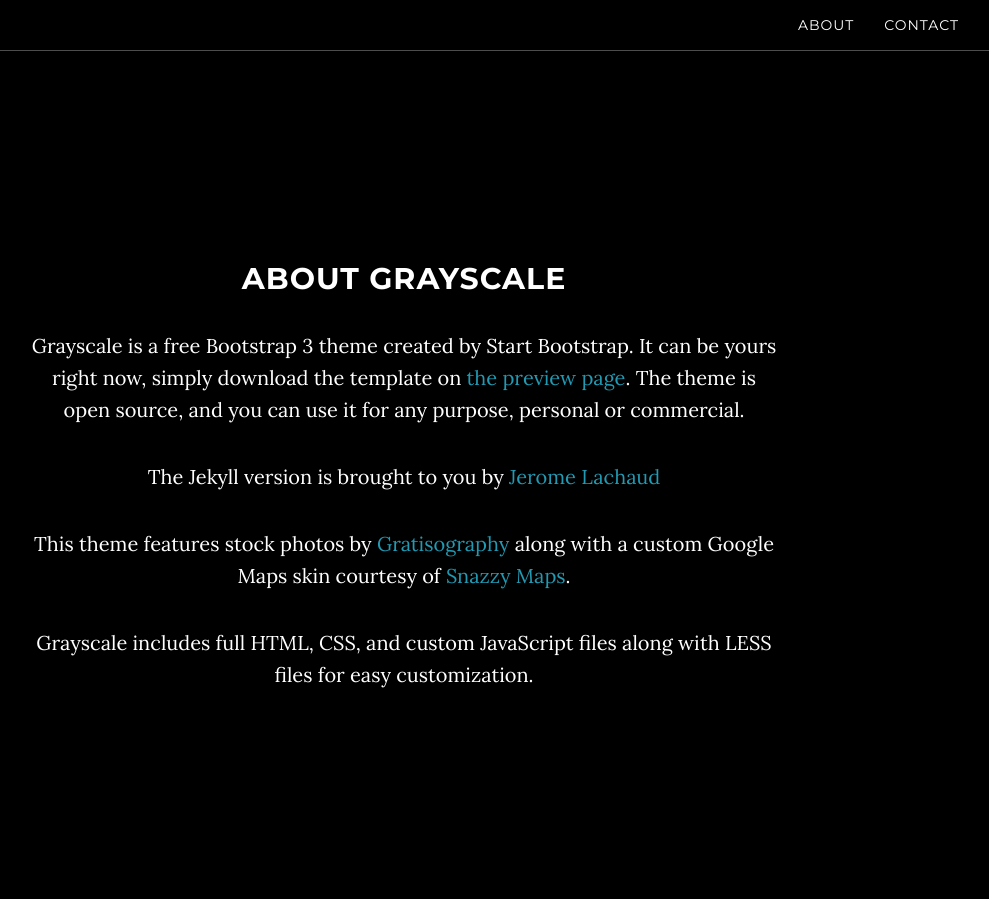
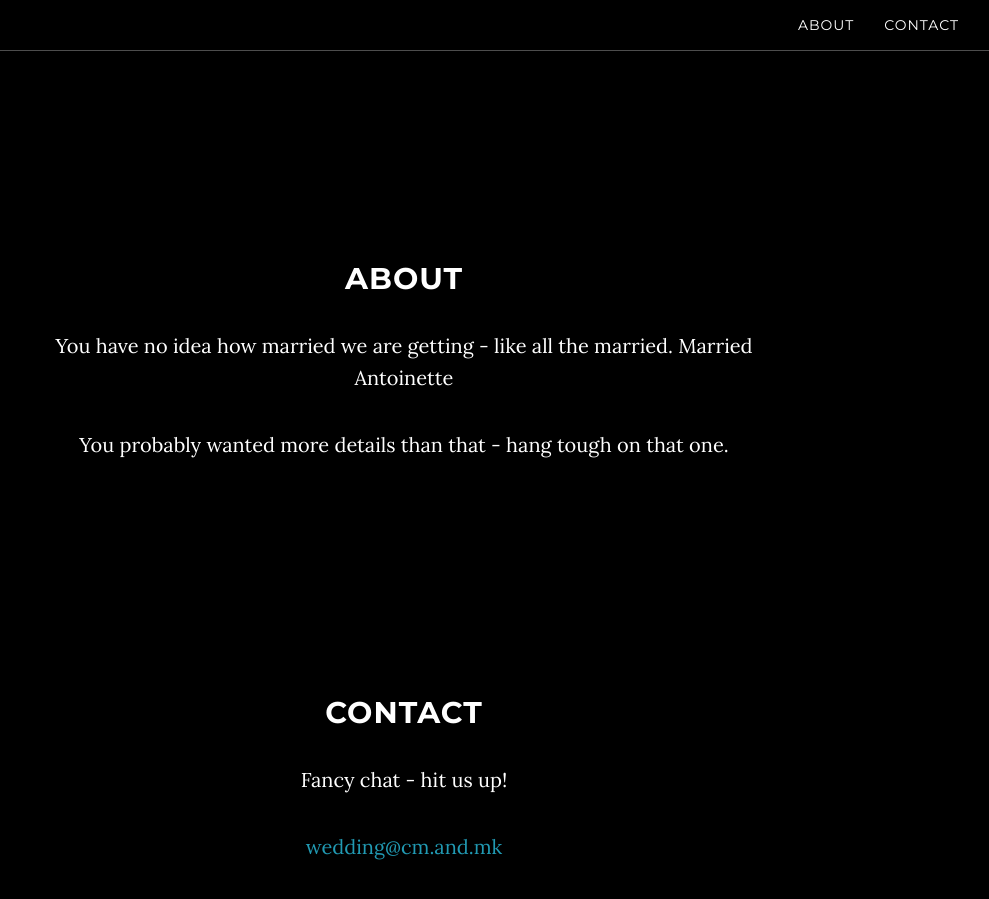
Before and after one commit to carmelandmike/carmelandmike.github.io, a Jekyll site: the page built from index.html, in a window 1280 px wide and 900 px high, scrolled down 838 px. Shown: the whole window, without its empty margins (236-1225 px from the left). Built offline with Jekyll 4.4.1, drawn with Linux system fonts in a browser that asks for light colours; some of the changed text lies outside the part shown.

Commit message:
New text

```diff
--- a/_config.yml
+++ b/_config.yml
@@ -1,6 +1,6 @@
 # Site settings
 title: Carmel and Mike
-email: carm+mike@bradi.sh
+email: wedding@cm.and.mk
 url: cm.and.mk
 description: We’re getting married!
 
--- a/_includes/about.html
+++ b/_includes/about.html
@@ -2,11 +2,9 @@
     <section id="about" class="container content-section text-center">
         <div class="row">
             <div class="col-lg-8 col-lg-offset-2">
-                <h2>About Grayscale</h2>
-                <p>Grayscale is a free Bootstrap 3 theme created by Start Bootstrap. It can be yours right now, simply download the template on <a href="http://startbootstrap.com/template-overviews/grayscale/">the preview page</a>. The theme is open source, and you can use it for any purpose, personal or commercial.</p>
-                <p>The Jekyll version is brought to you by <a href="https://github.com/jeromelachaud">Jerome Lachaud</a></p>
-                <p>This theme features stock photos by <a href="http://gratisography.com/">Gratisography</a> along with a custom Google Maps skin courtesy of <a href="http://snazzymaps.com/">Snazzy Maps</a>.</p>
-                <p>Grayscale includes full HTML, CSS, and custom JavaScript files along with LESS files for easy customization.</p>
+                <h2>About</h2>
+                <p>You have no idea how married we are getting - like all the married. Married Antoinette</p>
+                <p>You probably wanted more details than that - hang tough on that one.</p>
             </div>
         </div>
     </section>
--- a/_includes/contact.html
+++ b/_includes/contact.html
@@ -3,7 +3,7 @@
         <div class="row">
             <div class="col-lg-8 col-lg-offset-2">
                 <h2>Contact</h2>
-                <p>Dolor reprehenderit repellendus, optio labore odio at tempore debitis nisi. Quasi debitis tenetur eaque molestias non porro odio sapiente.</p>
+		<p>Fancy chat - hit us up!</p>
                 <p><a href="mailto:{{ site.email }}">{{ site.email }}</a>
                 </p>
                 <ul class="list-inline banner-social-buttons">
```
